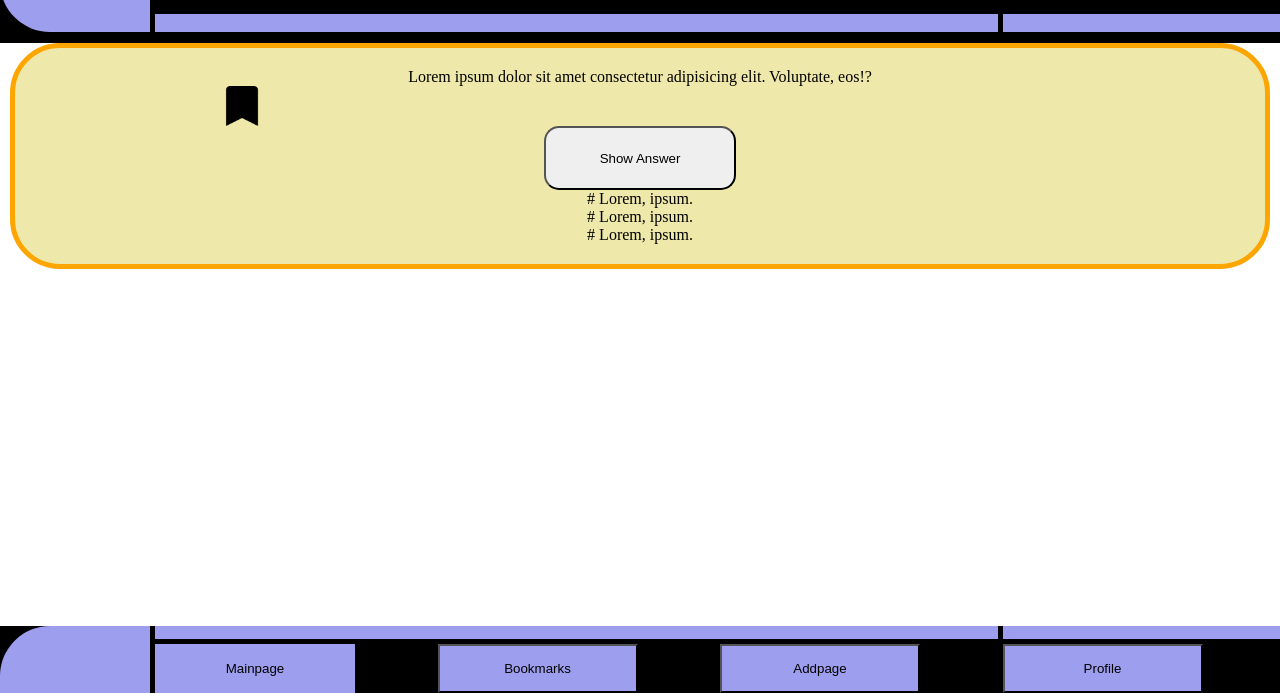
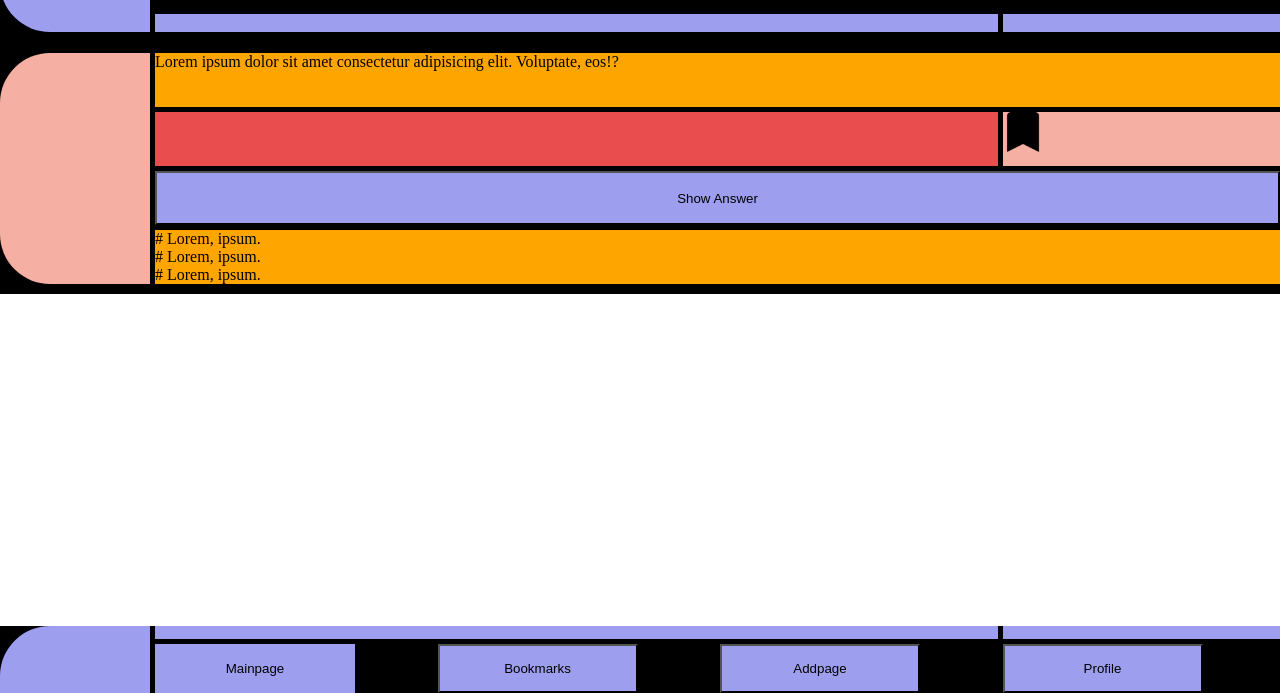
Before and after one commit to AndreHaupt85/quiz-app-3, a plain HTML site: page index.html in a window 1280 px wide. Both pictures are taken after a click on the button "Bookmarks". Shown: the part 107-800 px from the top of the page. Drawn offline with Linux system fonts and the light colour scheme.

Commit message:
layout bookmarkpage

```diff
--- a/css/components/_bookmark.css
+++ b/css/components/_bookmark.css
@@ -1,43 +1,48 @@
-.bookmark--quizcard {
-    /* set quizcard to grid */
+.bookmarkpage--bookmarkquizcard1 {
     display: grid;
-    /* set backdgroundcolor */
-    background-color: palegoldenrod;
-    /* set border thinkness type and color */
-    border: 5px solid orange;
-    /* for rounded corners */
-    border-radius: 50px;
-    /* for space between content and border */
-    padding: 20px;
-    /* for space between border and outer objects */
-    margin: 10px;
-    /* card setup */
-    grid-template-areas:
-    "question question"
-    "asnwer answer"
-    "answerbutton answerbutton"
-    "hashtag hashtag";
-    /* sajust inner items to the center */
-    justify-items: center;
+    grid-template-columns: 150px 1fr 1fr 1fr 1fr;
+    grid-template-rows: 1fr 1fr 1fr 1fr;
+    /* width: ; */
+    gap: 5px;
+    background: black;
+    padding-top: 10px;
+    padding-bottom: 10px;
 }
 
-
-
-.quizcard--question {
-    grid-area: question;
+.bookmarkquizcard--question1 {
+    grid-column: 2 / 6;
+    grid-row: 1 / 2;
+    background: orange;
 }
 
-.quizcard--answer {
-    grid-area: answer;
+.bookmarkquizcard--bookmarkbox1 {
+    grid-column: 5 / 6;
+    grid-row: 2 / 3;
+    background: rgb(245, 175, 163);
 }
 
-.quizcard--answerbutton {
-    grid-area: answerbutton;
-    width: 15vw;
-    height: 8vh;
-    border-radius: 15px;
+.bookmarkquizcard--answerbox1 {
+    grid-column: 2 / 5;
+    grid-row: 2 / 3;
+    background: rgb(234, 77, 77);
 }
 
-.quizcard--hashtag {
-    grid-area: hashtag;
+.bookmarkquizcard--answerbutton1 {
+    grid-column: 2 / 6;
+    grid-row: 3 / 4;
+    background: rgb(158, 158, 238);
 }
+
+.bookmarkquizcard--hashtag1 {
+    grid-column: 2 / 6;
+    grid-row: 4 / 5;
+    background: orange;
+}
+
+.bookmarkquizcard--left1 {
+    grid-column: 1 / 2;
+    grid-row: 1 / 5;
+    background-color: rgb(245, 175, 163);
+    border-top-left-radius: 50px;
+    border-bottom-left-radius: 50px;
+}
--- a/index.html
+++ b/index.html
@@ -205,29 +205,34 @@
       <div class="container">
         <article class="container--bookmarkpage hidden" data-js="bookmark-page">
           <!-- Bookmark Quizcard 1 -->
-          <article class="bookmark--quizcard">
+          <article class="bookmarkpage--bookmarkquizcard1">
             <!-- add Bookmark Icon -->
+            <div class="bookmarkquizcard--bookmarkbox1">
               <img
                 src="./pictures/filled_bookmark_icon.png"
                 alt="bookmark icon"
                 width="40px"
                 height="40px"
-              class="quizcard--bookmarkicon8"
+                class="bookmarkquizcard--bookmarkicon1"
               />
+            </div>
               <!-- add Question-->
-            <p class="quizcard--question">
+            <p class="bookmarkquizcard--question1">
               Lorem ipsum dolor sit amet consectetur adipisicing elit. Voluptate, eos!?
             </p>
             <!-- add hideable Answer -->
-            <p class="quizcard--answer hidden">Lorem, ipsum dolor.</p>
+            <div class="bookmarkquizcard--answerbox1">
+              <p class="bookmarkquizcard--answer1 hidden">Lorem, ipsum dolor.</p>
+            </div>
               <!-- add Asnwerbutton -->
-            <button class="quizcard--answerbutton">Show Answer</button>
+            <button class="bookmarkquizcard--answerbutton1">Show Answer</button>
             <!-- add Hashtags -->
-            <ul class="quizcard--hashtag">
+            <ul class="bookmarkquizcard--hashtag1">
               <li># Lorem, ipsum.</li>
               <li># Lorem, ipsum.</li>
               <li># Lorem, ipsum.</li>
             </ul>
+            <div class="bookmarkquizcard--left1"></div>
           </article>
         </article>
       </div>
```
Lines whose indentation alone changed are shown as unchanged.
